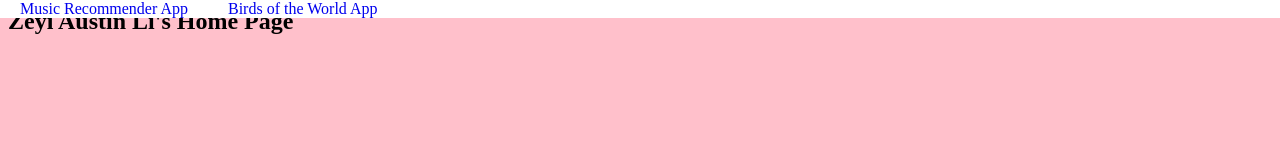
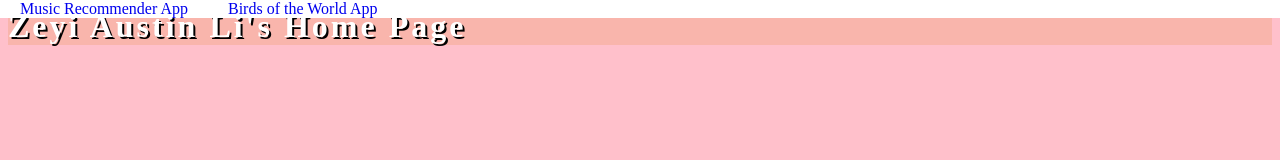
Before and after one commit to WVCS/website-zyaustinli, a plain HTML site: page index.html in a window 1280 px wide. Drawn offline with Linux system fonts and the light colour scheme.

Commit message:
Update style.css

```diff
--- a/style.css
+++ b/style.css
@@ -21,3 +21,11 @@ li a {
   text-decoration: none;
 
 }
+
+h2 {
+  color: #FFFFFF;
+  background-color: #F9B5AC;
+  text-shadow: 2px 2px black;
+  font-size: 200%;
+  letter-spacing: 3px;
+}
```
